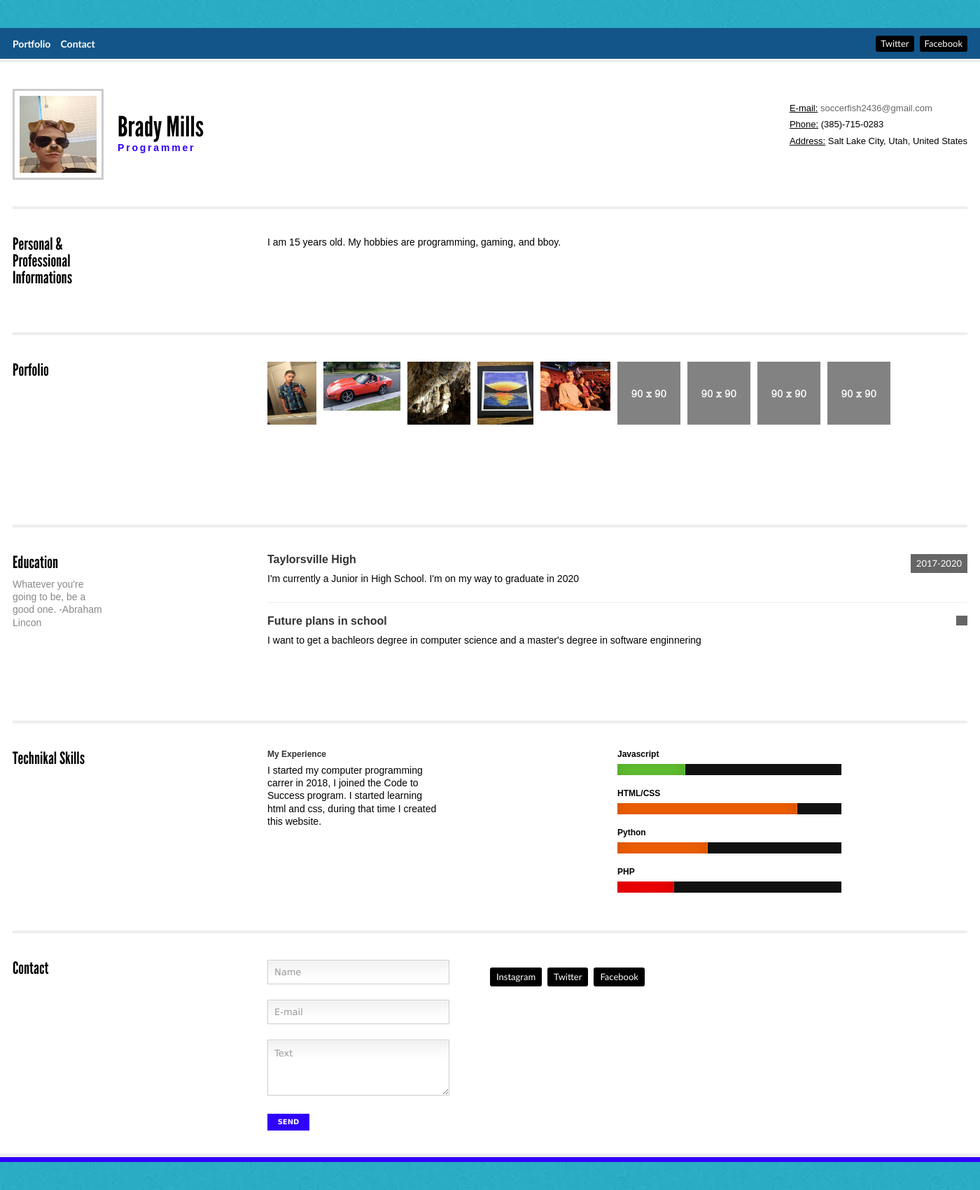
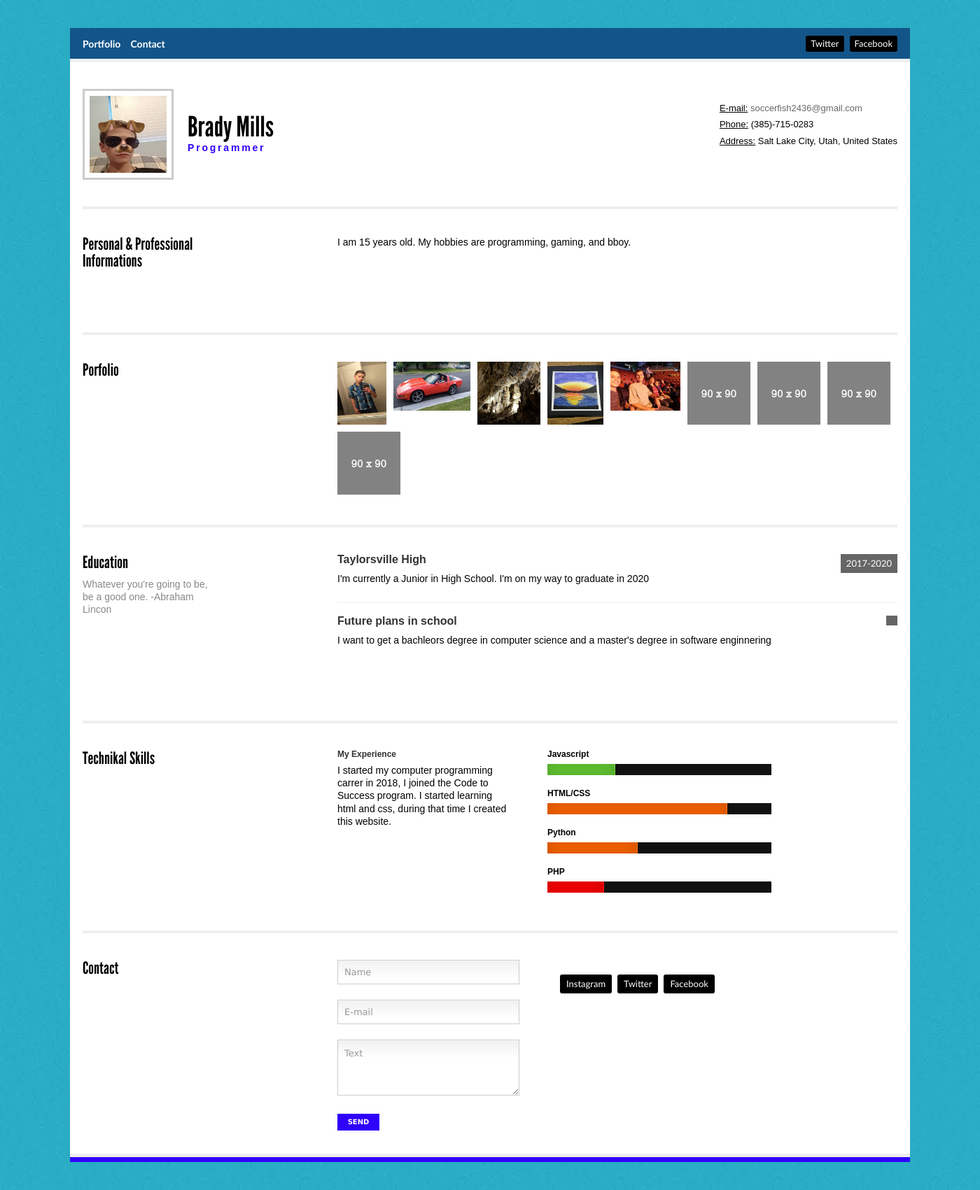
Before and after one commit to 3553NC3/Resume, a PHP site: page /index.html in a window 1400 px wide. Shown: the whole page at 70% size. Run offline with PHP 8.4, Linux system fonts and the light colour scheme.

Commit message:
Size update

```diff
--- a/css/main.css
+++ b/css/main.css
@@ -8,7 +8,7 @@ body {
 #container {
 	background: #fff;
 	margin: 40px auto;
-	width: 1400px;
+	width: 1200px;
 	font-family: "Trebuchet MS", arial;
 	box-shadow: 0 0 30px rgba(0,0,0,0.4);
 	-moz-box-shadow: 0 0 30px rgba(0,0,0,0.4);
@@ -117,7 +117,7 @@ body {
 }
 
 .section .left {
-	width: 150px;
+	width: 200px;
 	float: left;
 }
 
@@ -136,7 +136,7 @@ body {
 
 .section  .right {
 	float: right;
-	width: 1000px;
+	width: 800px;
 }
 
 .section p {
```
